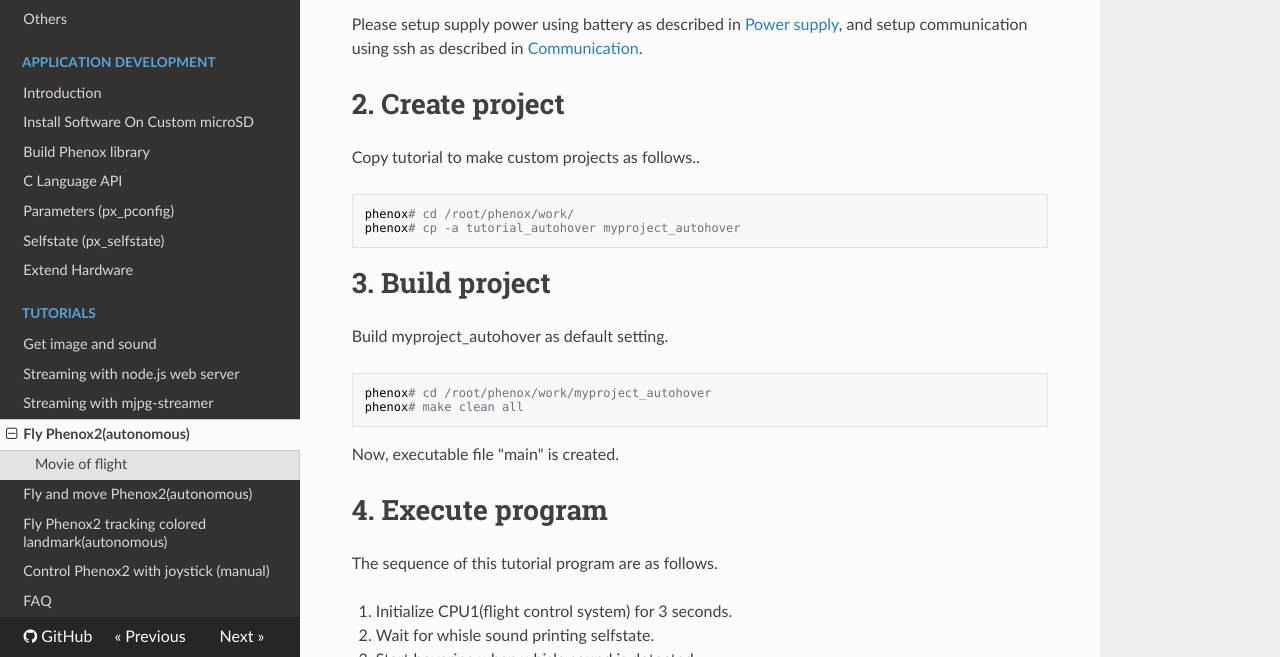
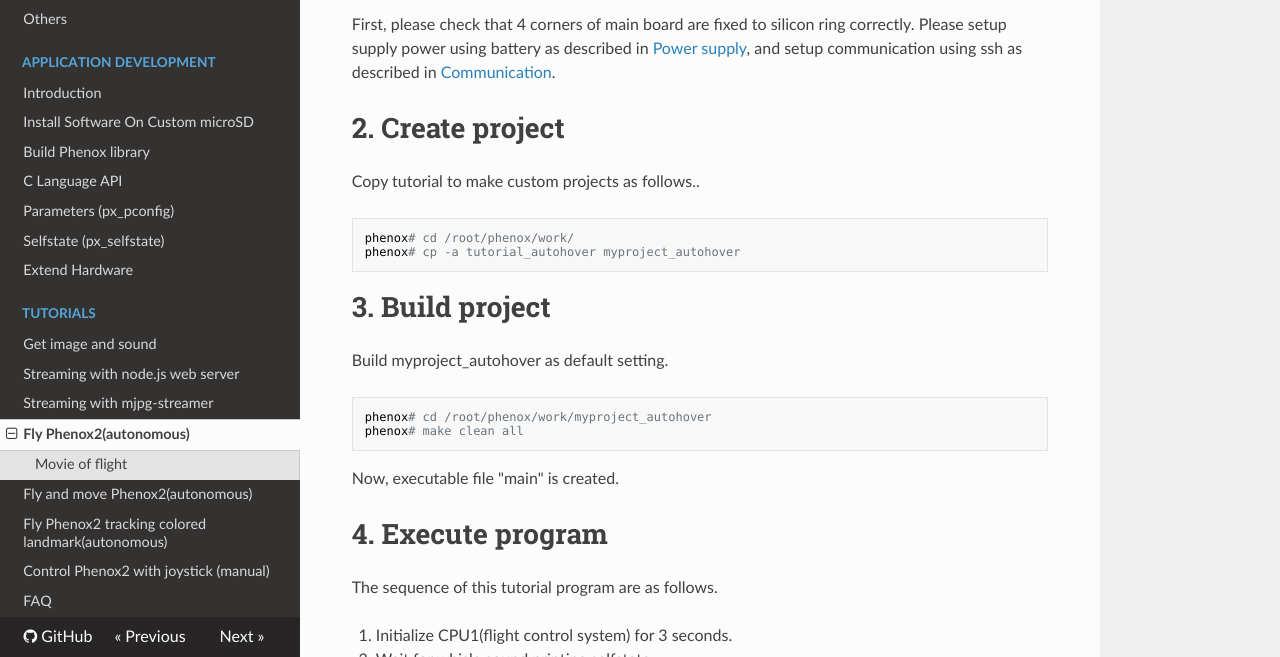
Before and after one commit to phenoxlab/phenox, an MkDocs documentation site: the page built from docs/tut/controll.md, in a window 1280 px wide and 900 px high, scrolled down 681 px, cut to the strip 243-900 px from the top of the window. Built offline with MkDocs 1.6.1, drawn with Linux system fonts in a browser that asks for light colours; nearby versions of some CDN libraries; old or Windows-style settings are respelled for this version of MkDocs.

Commit message:
added silicon ring

```diff
--- a/docs/tut/controll.md
+++ b/docs/tut/controll.md
@@ -17,7 +17,7 @@
  - Remember that flying Phenox2 can be stopped immediately by holding one of legs and tilt it largely.
 
 # 1. Setup supply power and communication
-Please setup supply power using battery as described in [Power supply](../start/power.md), and setup communication using ssh as described in [Communication](../start/com.md).
+First, please check that 4 corners of main board are fixed to silicon ring correctly. Please setup supply power using battery as described in [Power supply](../start/power.md), and setup communication using ssh as described in [Communication](../start/com.md).
 
 # 2. Create project
 Copy tutorial to make custom projects as follows..
```
Also changed, not shown: docs/dev/env.md (+1 -1 lines), docs/start/power.md (+2 -1 lines), docs/tut/controll_color.md (+1 -1 lines), docs/tut/controll_manual.md (+1 -1 lines), docs/tut/controll_move.md (+1 -1 lines).
